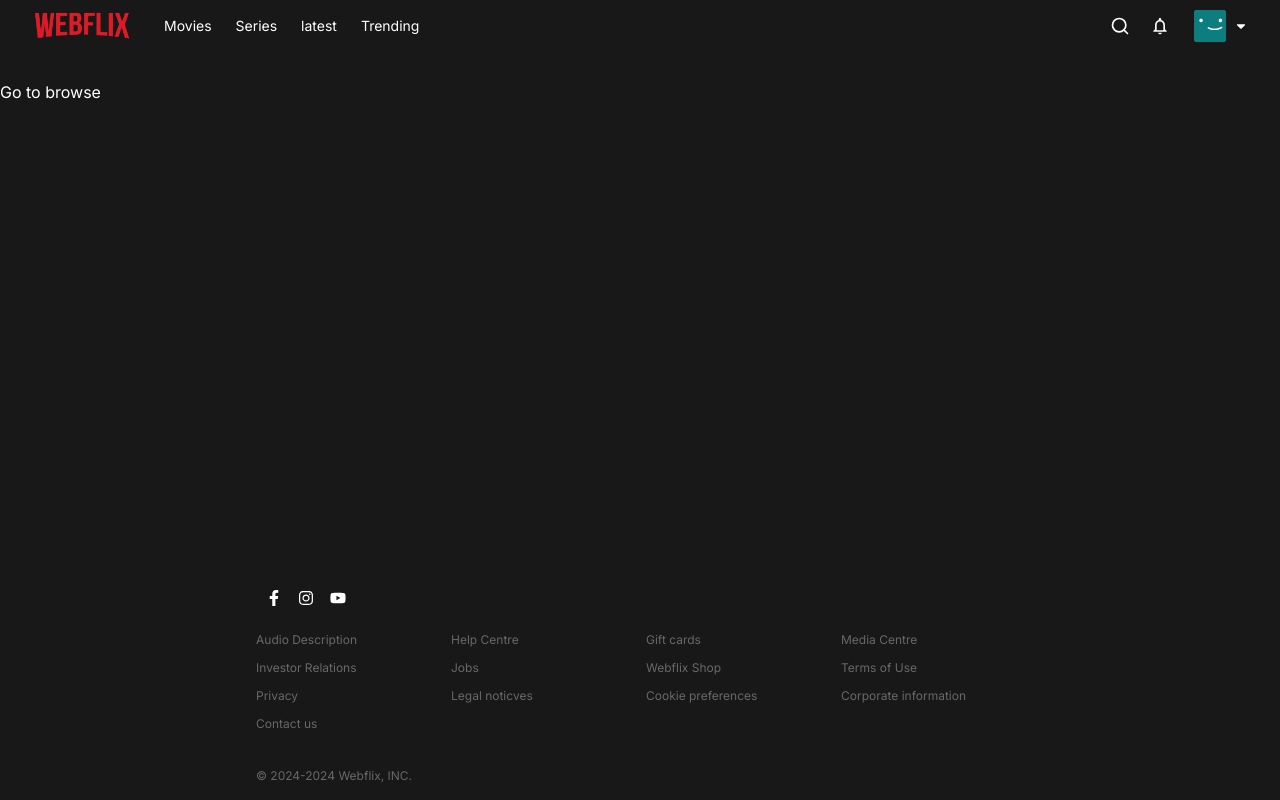
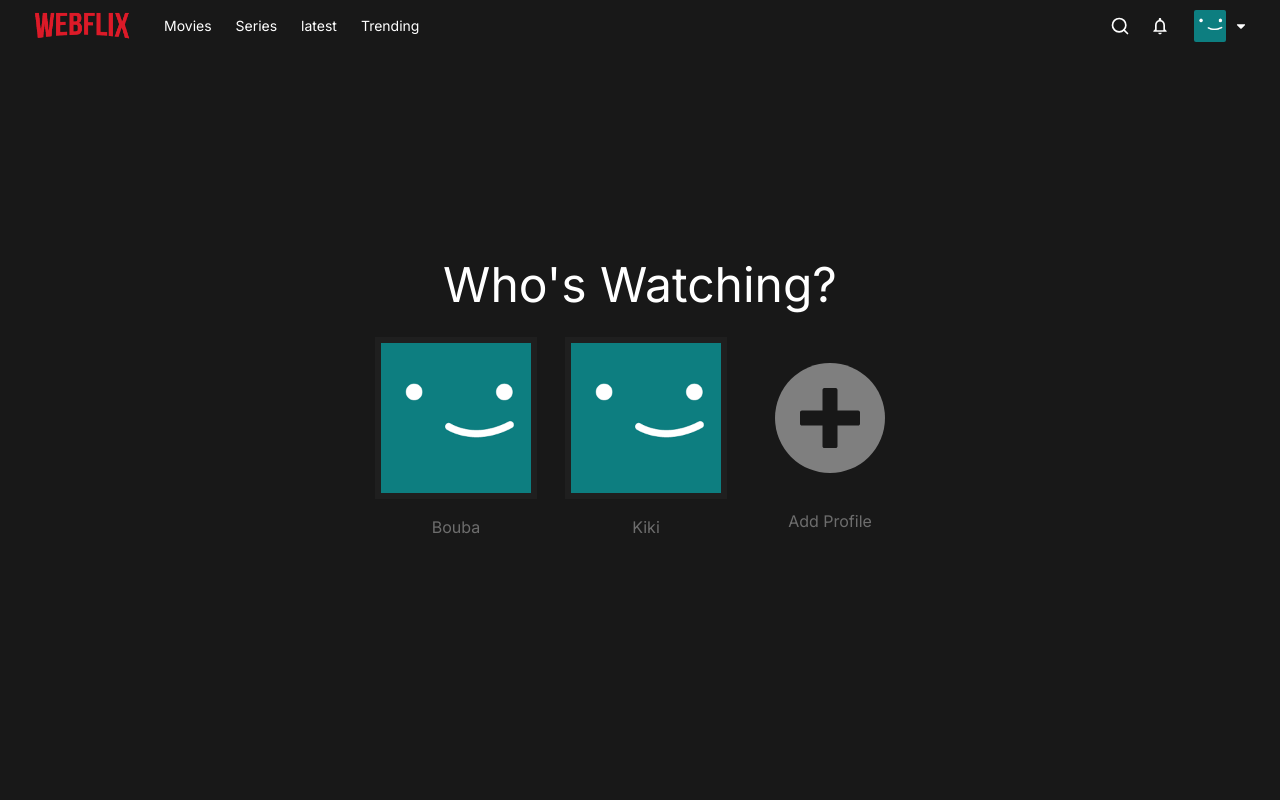
Before and after one commit to HFx6/webflix, a Next.js app: page / in a window 1280 px wide. Shown: the top 800 px of the page. Built offline with nearby package versions, Linux system fonts and the light colour scheme.

Commit message:
landing page for whos watching

```diff
--- a/src/app/(root)/globals.css
+++ b/src/app/(root)/globals.css
@@ -122,3 +122,20 @@ html::-webkit-scrollbar,
 .hovercard--active .hovercard__content {
 	opacity: 1;
 }
+
+.profileblock * {
+	transition: all 300ms ease;
+}
+.profileblock > div {
+	border: 6px solid #1f1f1f;
+
+	cursor: pointer;
+}
+
+.profileblock:hover > div {
+	border: 6px solid #ebecec;
+}
+
+.profileblock:hover p {
+	color: #ebecec;
+}
--- a/src/app/(root)/page.js
+++ b/src/app/(root)/page.js
@@ -1,8 +1,49 @@
+import { ImPlus } from "react-icons/im";
+
 import Link from "next/link";
+
+import Image from "next/image";
+
 export default function Page() {
 	return (
-		<div className="mt-20">
-			<Link href="/browse">Go to browse</Link>
+		<div className="flex items-center m-auto justify-center h-[100vh] flex-col gap-7">
+			<p className="font-normal text-5xl">Who&apos;s Watching?</p>
+			<div className="flex gap-7 items-center">
+				<div className="profileblock  flex flex-col items-center gap-4">
+					<div>
+						<Link href="/browse">
+							<Image
+								src="/avatar.png"
+								width={150}
+								height={150}
+								alt="empty"
+							/>
+						</Link>
+					</div>
+					<p className="text-[#6D6D6D]">Bouba</p>
+				</div>
+				<div className="profileblock flex flex-col items-center gap-4">
+					<div>
+						<Link href="/browse">
+							<Image
+								src="/avatar.png"
+								width={150}
+								height={150}
+								alt="empty"
+							/>
+						</Link>
+					</div>
+					<p className="text-[#6D6D6D]">Kiki</p>
+				</div>
+				<div className="flex flex-col items-center gap-4">
+					<div className="text-6xl h-[150px] w-[150px] flex">
+						<div className="bg-[#7f7f7f] rounded-full m-auto text-[#181818] w-[110px] aspect-square flex items-center justify-center text-6xl">
+							<ImPlus />
+						</div>
+					</div>
+					<p className="text-[#6D6D6D]">Add Profile</p>
+				</div>
+			</div>
 		</div>
 	);
 }
```
